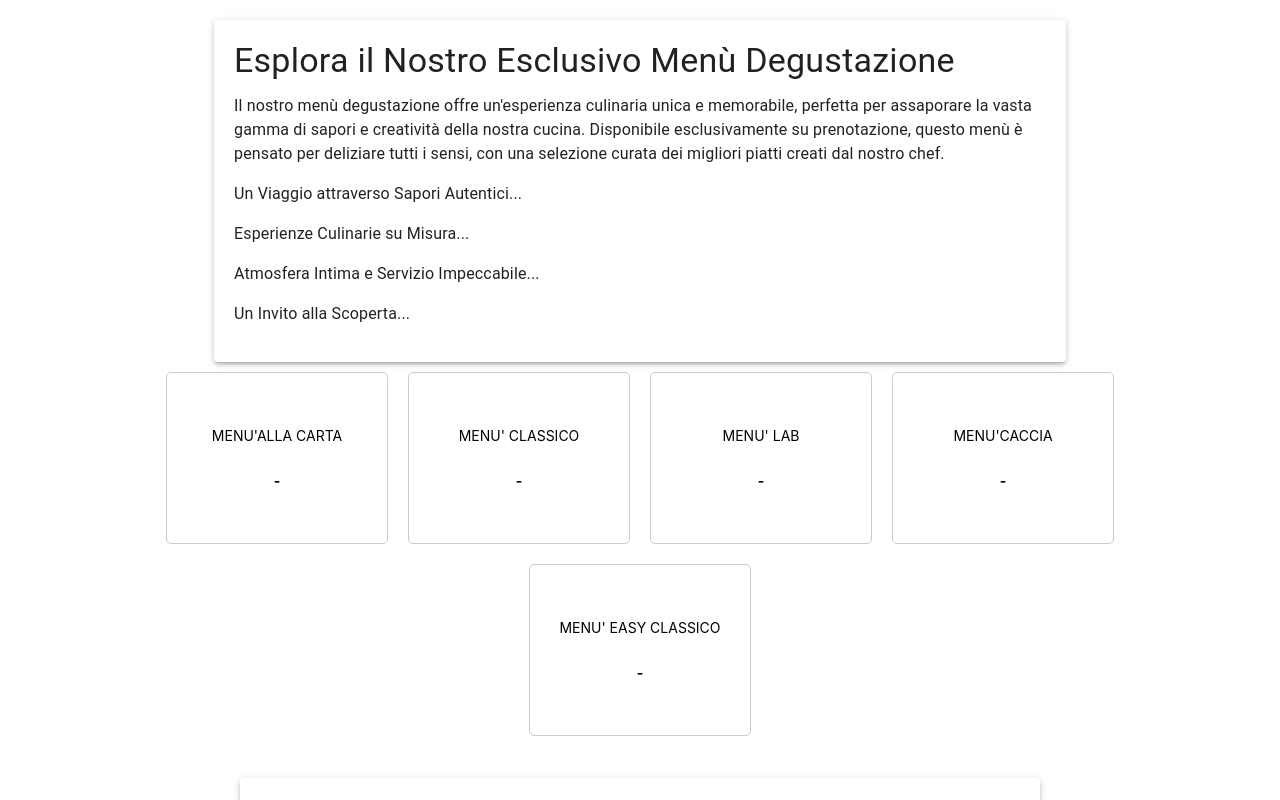
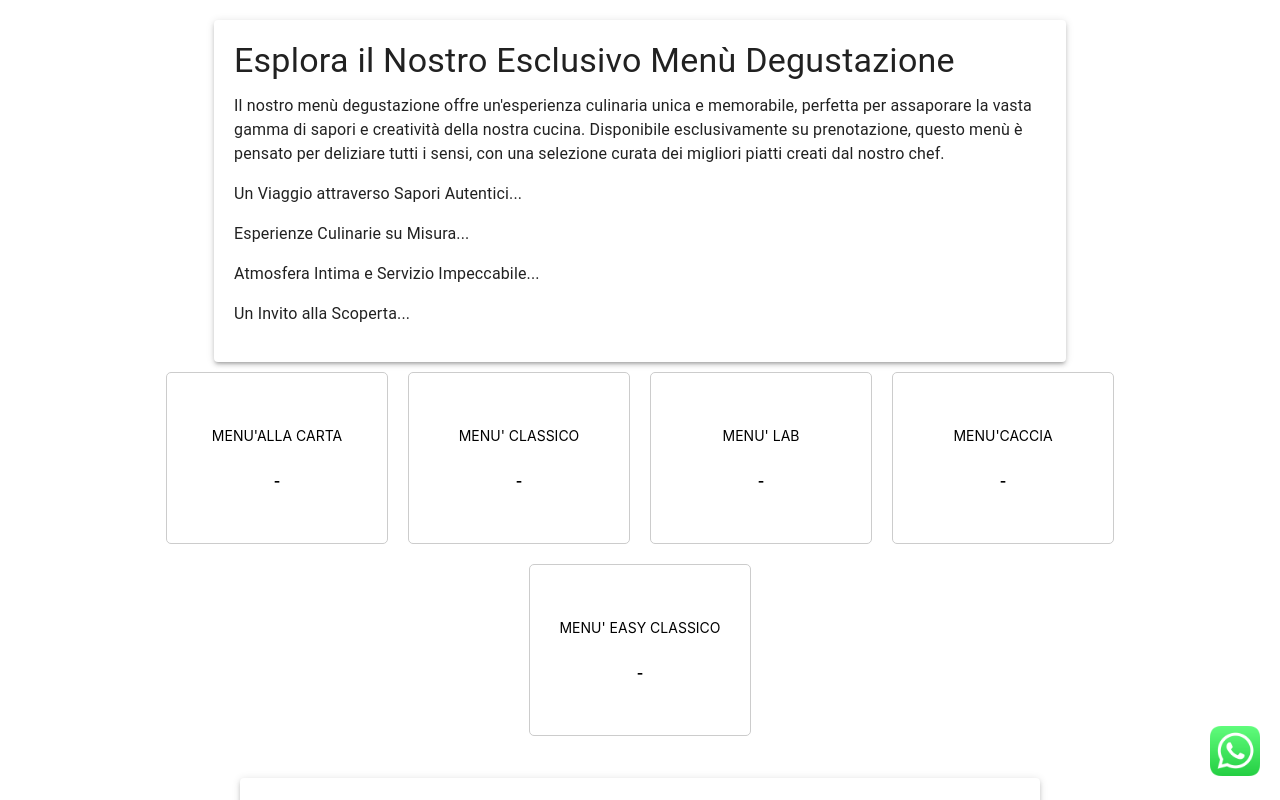
Before and after one commit to maurizioweb/ReactMultiLingualShowcase-, a React (Create React App) app: page /nuova-pagina in a window 1280 px wide. Shown: the top 800 px of the page. Built offline with nearby package versions, Linux system fonts and the light colour scheme.

Commit message:
Descrizione delle modifiche apportate

```diff
--- a/src/App.js
+++ b/src/App.js
@@ -1,16 +1,18 @@
 import React from 'react';
 import { BrowserRouter as Router, Routes, Route } from 'react-router-dom';
-import Homepages from './pages/Homepages'; // Assumi che i percorsi siano corretti
-import NuovaPagina from './pages/NuovaPagina'; // Assicurati che il percorso sia corretto
+import Homepages from './pages/Homepages';
+import NuovaPagina from './pages/NuovaPagina';
+import WhatsAppIcon from './components/WhatsAppIcon'; // Importa il componente WhatsAppIcon
 
 function App() {
   return (
     <Router>
       <Routes>
         <Route path="/" element={<Homepages />} />
-        <Route path="/nuova-pagina" element={<NuovaPagina />} /> {/* Aggiungi questa rotta per NuovaPagina */}
+        <Route path="/nuova-pagina" element={<NuovaPagina />} />
         {/* Altre route possono essere aggiunte qui in futuro */}
       </Routes>
+      <WhatsAppIcon /> {/* Questo renderizza l'icona di WhatsApp su tutte le pagine */}
     </Router>
   );
 }
--- /dev/null
+++ b/src/components/WhatsAppIcon.js
@@ -0,0 +1,22 @@
+import React from 'react';
+
+const WhatsAppIcon = () => {
+  const whatsappNumber = "1234567890"; // Sostituisci con il tuo numero di WhatsApp
+
+  return (
+    <a href={`https://wa.me/${whatsappNumber}`} target="_blank" rel="noopener noreferrer" style={styles.whatsappIcon}>
+      <img src="/app.png" alt="WhatsApp" style={{ width: '50px', height: '50px' }} />
+    </a>
+  );
+};
+
+const styles = {
+  whatsappIcon: {
+    position: 'fixed',
+    bottom: '20px',
+    right: '20px',
+    zIndex: 1000,
+  },
+};
+
+export default WhatsAppIcon;
```
Also changed, not shown: public/app.png (added).
